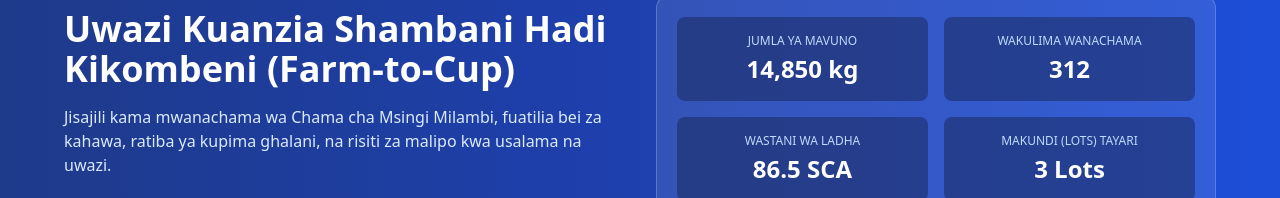
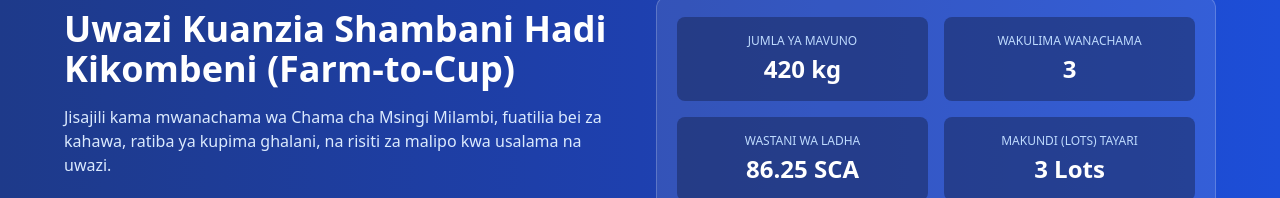
Before and after one commit to molandbarakafesto-byte/milambi-kahawa, a plain HTML site: page index.html in a window 1280 px wide. Shown: the part 184-382 px from the top of the page. Drawn offline with nearby package versions, Linux system fonts and the light colour scheme.

Commit message:
Update index.html

```diff
--- a/index.html
+++ b/index.html
@@ -80,25 +80,25 @@
           </button>
         </div>
       </div>
-      <div class="bg-white/10 backdrop-blur-sm border border-white/20 rounded-xl p-5 grid grid-cols-2 gap-4 text-center">
+     <div class="bg-white/10 backdrop-blur-sm border border-white/20 rounded-xl p-5 grid grid-cols-2 gap-4 text-center">
         <div class="bg-blue-950/50 p-4 rounded-lg">
           <p class="text-xs text-blue-200 uppercase">Jumla ya Mavuno</p>
-          <p id="statTotalKg" class="text-2xl font-extrabold mt-1">14,850 kg</p>
+          <p id="statTotalKg" class="text-2xl font-extrabold mt-1">0 kg</p>
         </div>
         <div class="bg-blue-950/50 p-4 rounded-lg">
           <p class="text-xs text-blue-200 uppercase">Wakulima Wanachama</p>
-          <p id="statTotalMembers" class="text-2xl font-extrabold mt-1">312</p>
+          <p id="statTotalMembers" class="text-2xl font-extrabold mt-1">0</p>
         </div>
         <div class="bg-blue-950/50 p-4 rounded-lg">
           <p class="text-xs text-blue-200 uppercase">Wastani wa Ladha</p>
-          <p class="text-2xl font-extrabold mt-1">86.5 SCA</p>
+          <p id="statAvgSca" class="text-2xl font-extrabold mt-1">0.0 SCA</p>
         </div>
         <div class="bg-blue-950/50 p-4 rounded-lg">
           <p class="text-xs text-blue-200 uppercase">Makundi (Lots) Tayari</p>
-          <p class="text-2xl font-extrabold mt-1">3 Lots</p>
+          <p id="statTotalLots" class="text-2xl font-extrabold mt-1">0 Lots</p>
         </div>
       </div>
-    </div>
+
   </section>
 
   <main class="max-w-6xl mx-auto px-4 py-10 space-y-14">
@@ -922,7 +922,7 @@
         tbody.appendChild(row);
       });
 
-      document.getElementById('statTotalMembers').textContent = formatTZS(309 + members.length);
+      document.getElementById('statTotalMembers').textContent = formatTZS( members.length);
     }
 
     function deleteMember(index) {
@@ -935,7 +935,7 @@
         }
       });
 
-      document.getElementById('statTotalMembers').textContent = formatTZS(309 + members.length);
+      document.getElementById('statTotalMembers').textContent = formatTZS( members.length);
     }
 
     function registerMember(e) {
@@ -1144,7 +1144,7 @@
         tbody.appendChild(row);
       });
 
-      document.getElementById('statTotalKg').textContent = `${formatTZS(14430 + extraKg)} kg`;
+      document.getElementById('statTotalKg').textContent = `${formatTZS(extraKg)} kg`;
     }
 
     function addDelivery(e) {
@@ -1237,6 +1237,28 @@
       e.target.reset();
       closeModal('inquiryModal');
     }
+function updateLotStats() {
+      const lotsSection = document.getElementById('lots');
+      const cards = lotsSection.querySelectorAll('.grid > div');
+      const scaMatches = lotsSection.textContent.match(/(\d+(?:\.\d+)?)\s*SCA Score/g) || [];
+      let totalSca = 0;
+      scaMatches.forEach(item => { totalSca += parseFloat(item); });
+
+      const avgSca = scaMatches.length > 0 ? (totalSca / scaMatches.length).toFixed(2) : '0.00';
+      document.getElementById('statTotalLots').textContent = `${cards.length} Lots`;
+      document.getElementById('statAvgSca').textContent = `${avgSca} SCA`;
+    }
+function updateLotStats() {
+      const lotsSection = document.getElementById('lots');
+      const cards = lotsSection.querySelectorAll('.grid > div');
+      const scaMatches = lotsSection.textContent.match(/(\d+(?:\.\d+)?)\s*SCA Score/g) || [];
+      let totalSca = 0;
+      scaMatches.forEach(item => { totalSca += parseFloat(item); });
+
+      const avgSca = scaMatches.length > 0 ? (totalSca / scaMatches.length).toFixed(2) : '0.00';
+      document.getElementById('statTotalLots').textContent = `${cards.length} Lots`;
+      document.getElementById('statAvgSca').textContent = `${avgSca} SCA`;
+    }
 
     // Initialize App
     updateAdminUI();
@@ -1246,6 +1268,8 @@
     renderAnnouncements();
     calculatePayout();
     renderDeliveries();
+    updateLotStats();
+
   </script>
 </body>
 </html>
```
